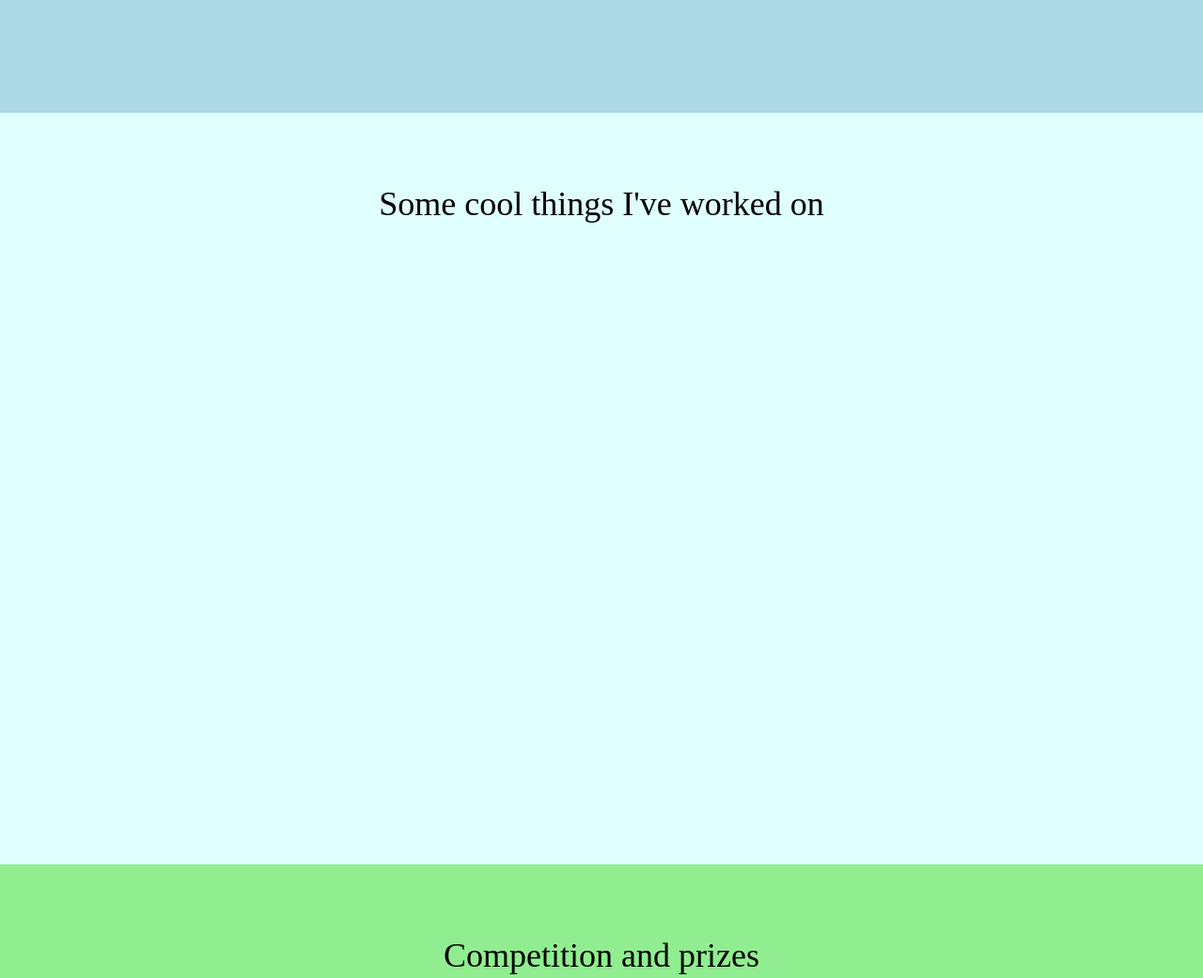
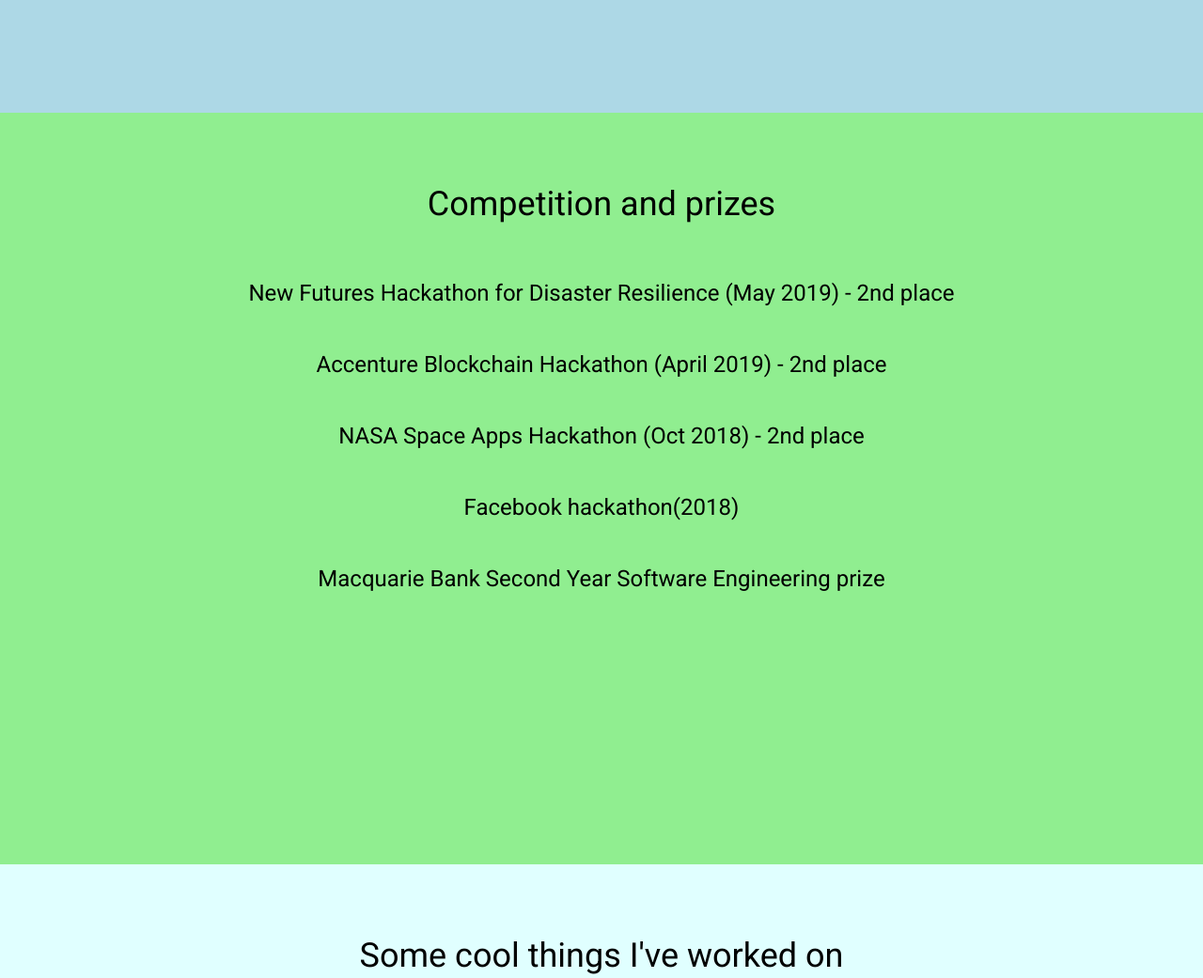
Before and after one commit to ken7y/Beta-Website, a plain HTML site: page index.html in a window 1280 px wide. Shown: the part 1480-2521 px from the top of the page at 94% size. Drawn offline with nearby package versions, Linux system fonts and the light colour scheme.

Commit message:
udpated font and placement of pages

```diff
--- a/index.html
+++ b/index.html
@@ -5,6 +5,7 @@
 <head>
     <link rel="stylesheet" href="styles.css">
     <link rel="stylesheet" href="https://cdn.rawgit.com/konpa/devicon/df6431e323547add1b4cf45992913f15286456d3/devicon.min.css">
+    <link href='https://fonts.googleapis.com/css?family=Roboto' rel='stylesheet'>
     <link rel="stylesheet" href="https://fonts.googleapis.com/icon?family=Material+Icons">
 </head>
 
@@ -18,7 +19,7 @@
         Currently working at WooliesX as an Associate Software Engineer!
         <br>
         <br>
-        Graduating Dec 2020
+        <stan style="font-style: italic;">*Graduating Dec 2020</stan>
     </p>
     </div>
 </div>
@@ -125,25 +126,22 @@
 
 
 
-<div class="container" style="background-color: lightcyan; ">
-    <p style="font-size: 36px; text-align: center; padding-top: 40px;">Some cool things I've worked on</p>
-</div>
-
-
-
 <div class="container" style="background-color: lightgreen;
 align-items: center;">
     <p style="font-size: 36px;  padding-top: 40px;">Competition and prizes</p>
-    <div style="text-align: center; font-size: 24px;">
-    <p>New futures hackathon</p>
-    <p>Accenture blockchain hackathon</p>
-    <p>Nasa space apps hackathon</p>
-    <p>facebook hackathon</p>
+    <div style="text-align: center; font-size: 24px; display: flex; flex-direction: column;">
+    <p>New Futures Hackathon for Disaster Resilience (May 2019) - 2nd place</p>
+    <p>Accenture Blockchain Hackathon (April 2019) - 2nd place</p>
+    <p>NASA Space Apps Hackathon (Oct 2018) - 2nd place</p>
+    <p>Facebook hackathon(2018)</p>
     <p>Macquarie Bank Second Year Software Engineering prize</p>
     </div>
 </div>
 
 
+<div class="container" style="background-color: lightcyan; ">
+    <p style="font-size: 36px; text-align: center; padding-top: 40px;">Some cool things I've worked on</p>
+</div>
 
 
 <div class="container" style="background-color: lightpink; justify-content: center;
--- a/styles.css
+++ b/styles.css
@@ -1,6 +1,7 @@
 body{
     /* background-color:#1F2833;  */
     margin: 0px;
+    font-family: 'Roboto'
   }
 
 .container {
```
